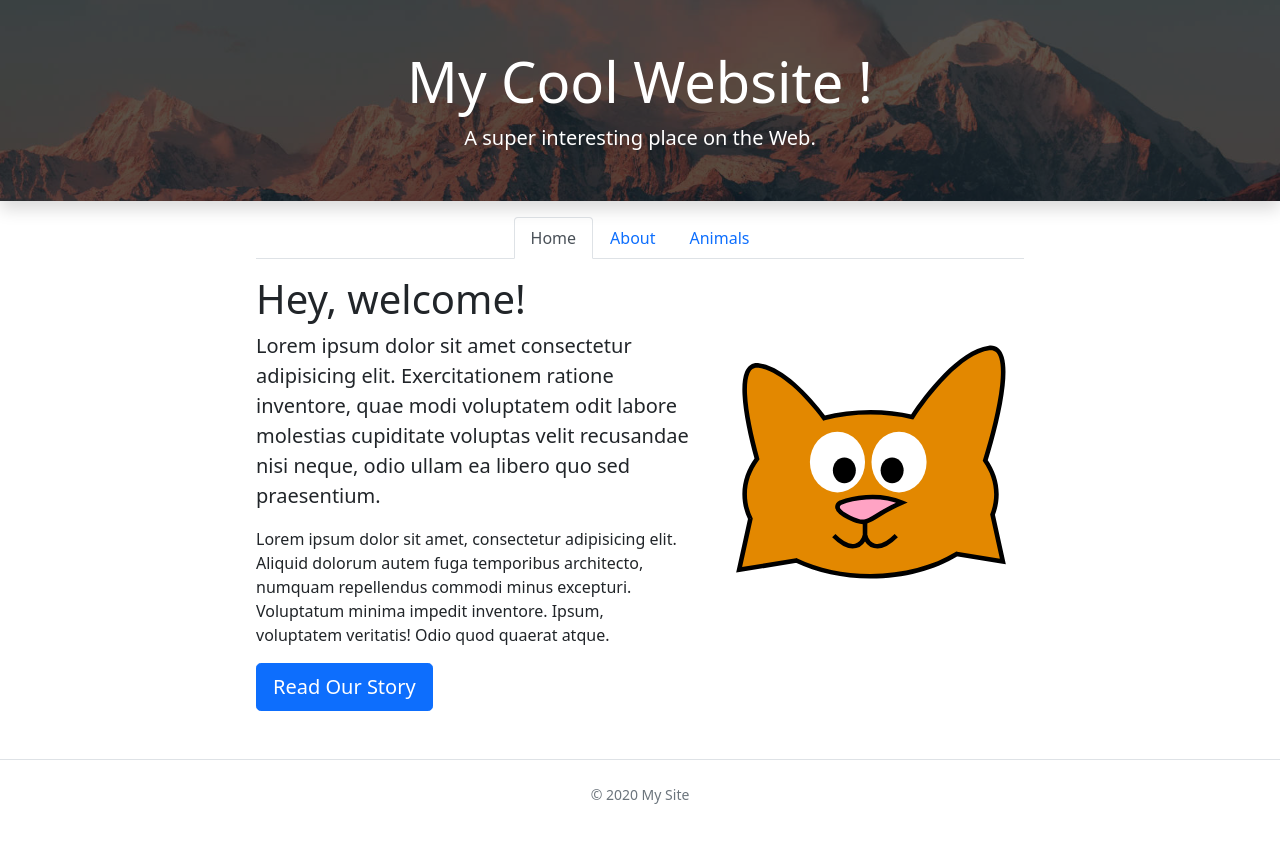
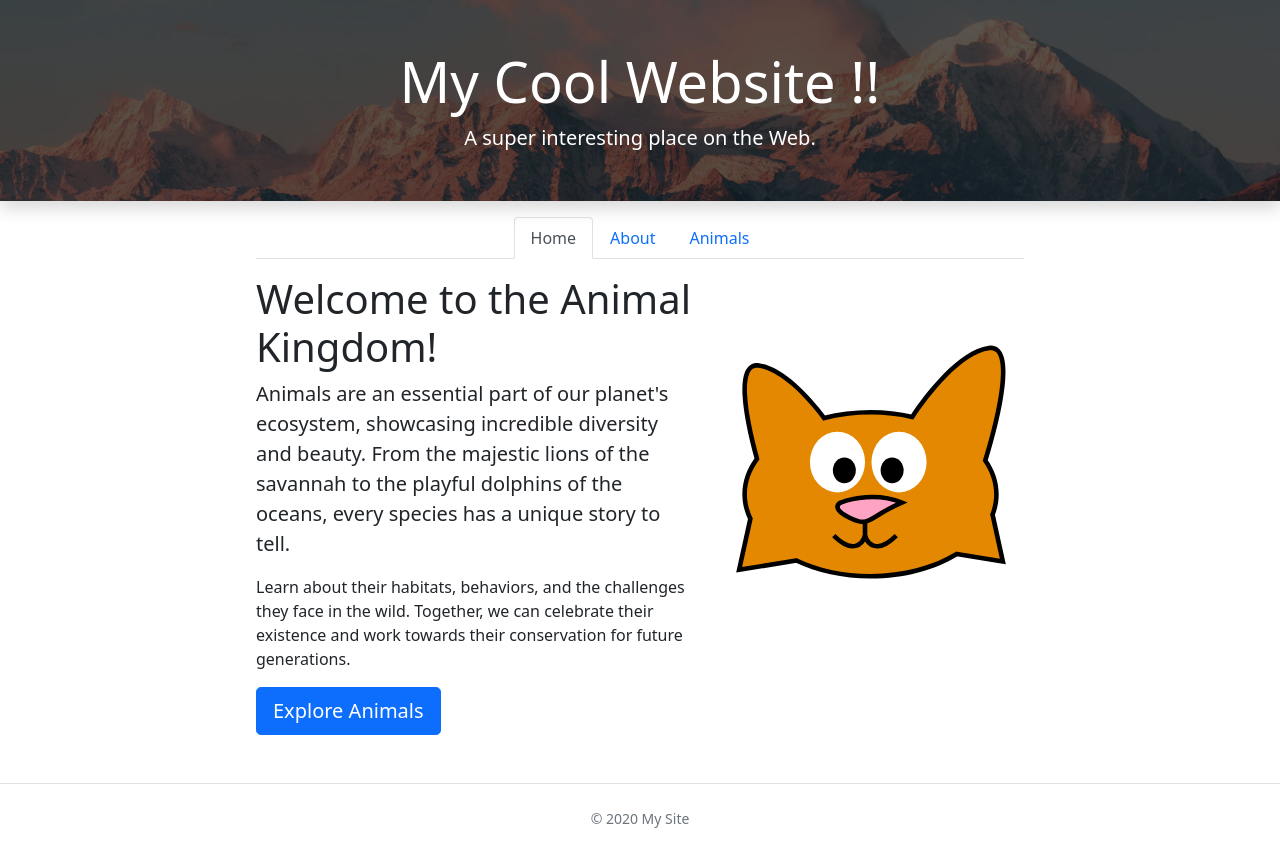
Before and after one commit to kevorkboussouyan/My-Website, a plain HTML site: page index.html in a window 1280 px wide. Before the commit the page ends 845 px from the top, so only its background shows below. Drawn offline with nearby package versions, Linux system fonts and the light colour scheme.

Commit message:
Update index.html

```diff
--- a/index.html
+++ b/index.html
@@ -2,7 +2,7 @@
   <head>
     <meta charset="UTF-8" />
     <meta name="viewport" content="width=device-width, initial-scale=1.0" />
-    <title>My Cool Website</title>
+    <title>Animals of the World</title>
     <link
       rel="stylesheet"
       href="https://stackpath.bootstrapcdn.com/bootstrap/5.0.0-alpha1/css/bootstrap.min.css"
@@ -13,7 +13,7 @@
   </head>
   <body>
     <div class="my-bg-photo bg-secondary text-white py-5 text-center shadow">
-      <h1 class="display-4">My Cool Website !</h1>
+      <h1 class="display-4">My Cool Website !!</h1>
       <p class="lead mb-0">A super interesting place on the Web.</p>
     </div>
 
@@ -34,26 +34,27 @@
 
       <div class="row">
         <div class="col-md-7">
-          <h1>Hey, welcome!</h1>
+          <h1>Welcome to the Animal Kingdom!</h1>
           <p class="lead">
-            Lorem ipsum dolor sit amet consectetur adipisicing elit.
-            Exercitationem ratione inventore, quae modi voluptatem odit labore
-            molestias cupiditate voluptas velit recusandae nisi neque, odio
-            ullam ea libero quo sed praesentium.
+            Animals are an essential part of our planet's ecosystem, showcasing
+            incredible diversity and beauty. From the majestic lions of the
+            savannah to the playful dolphins of the oceans, every species has a
+            unique story to tell.
           </p>
           <p>
-            Lorem ipsum dolor sit amet, consectetur adipisicing elit. Aliquid
-            dolorum autem fuga temporibus architecto, numquam repellendus
-            commodi minus excepturi. Voluptatum minima impedit inventore. Ipsum,
-            voluptatem veritatis! Odio quod quaerat atque.
+            Learn about their habitats, behaviors, and the challenges they face
+            in the wild. Together, we can celebrate their existence and work
+            towards their conservation for future generations.
           </p>
-          <a href="about.html" class="btn btn-primary btn-lg">Read Our Story</a>
+          <a href="animals.html" class="btn btn-primary btn-lg"
+            >Explore Animals</a
+          >
         </div>
         <div class="col-md-5 text-center pt-5">
           <img
             src="images/cat.svg"
             class="my-drawing img-fluid"
-            alt="A drawing of a cat."
+            alt="A drawing of an elephant."
           />
         </div>
       </div>
```
